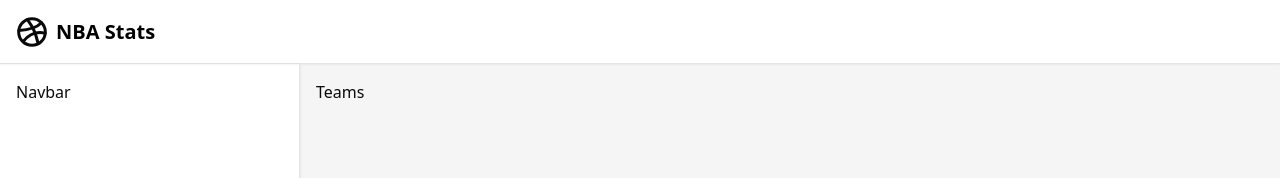
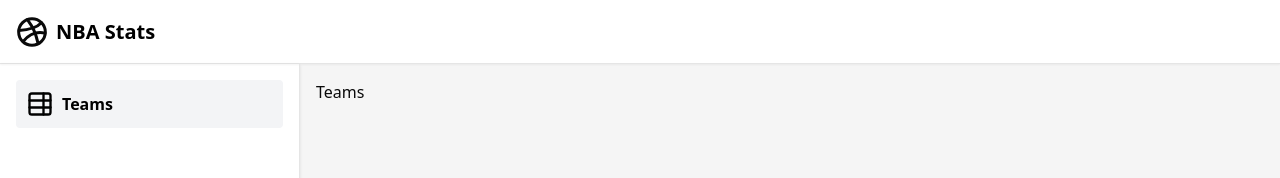
Before and after one commit to pmfgomes/challenge-bridgein, a React (Vite) app: page /teams in a window 1280 px wide. Shown: the top 178 px of the page. Built offline with nearby package versions, Linux system fonts and the light colour scheme.

Commit message:
feat: sidebar

```diff
--- a/src/components/AppLayout/AppLayout.tsx
+++ b/src/components/AppLayout/AppLayout.tsx
@@ -1,6 +1,7 @@
 import HeaderSection from "@/components/lib/Layout/HeaderLayout";
 import MainSection from "@/components/lib/Layout/MainLayout";
 import NavbarSection from "@/components/lib/Layout/NavbarLayout";
+import Navbar from "@/components/Navbar/Navbar";
 
 import { Dribbble } from "lucide-react";
 
@@ -20,7 +21,9 @@ export default function AppLayout(props: AppLayourProps) {
         </div>
       </HeaderSection>
       <section className="flex flex-row flex-grow">
-        <NavbarSection>Navbar</NavbarSection>
+        <NavbarSection>
+          <Navbar />
+        </NavbarSection>
         <MainSection>{children}</MainSection>
       </section>
     </div>
--- /dev/null
+++ b/src/components/Navbar/Navbar.tsx
@@ -0,0 +1,38 @@
+import { TableProperties } from "lucide-react";
+import { useMemo } from "react";
+import { NavLink, useLocation } from "react-router-dom";
+
+export default function Navbar() {
+  const browserLocation = useLocation();
+
+  const MENU_ITEMS = [
+    {
+      link: "teams",
+      label: "Teams",
+      icon: <TableProperties size={28} strokeWidth={2} />,
+    },
+  ];
+
+  const menuItems = useMemo(
+    () =>
+      MENU_ITEMS.map((item) => {
+        let classes =
+          "h-12 px-2 py-3 flex flex-row items-center gap-2  border-2 rounded border-gray-100 text-black hover:bg-gray-100 font-bold";
+        if (item.link === browserLocation.pathname.substring(1)) {
+          classes += " bg-gray-100";
+        } else {
+          classes += " bg-white";
+        }
+
+        return (
+          <NavLink key={item.link} to={item.link} className={classes}>
+            {item.icon}
+            <span>{item.label}</span>
+          </NavLink>
+        );
+      }),
+    [browserLocation.pathname],
+  );
+
+  return <div className="flex flex-col gap-3">{menuItems}</div>;
+}
```
